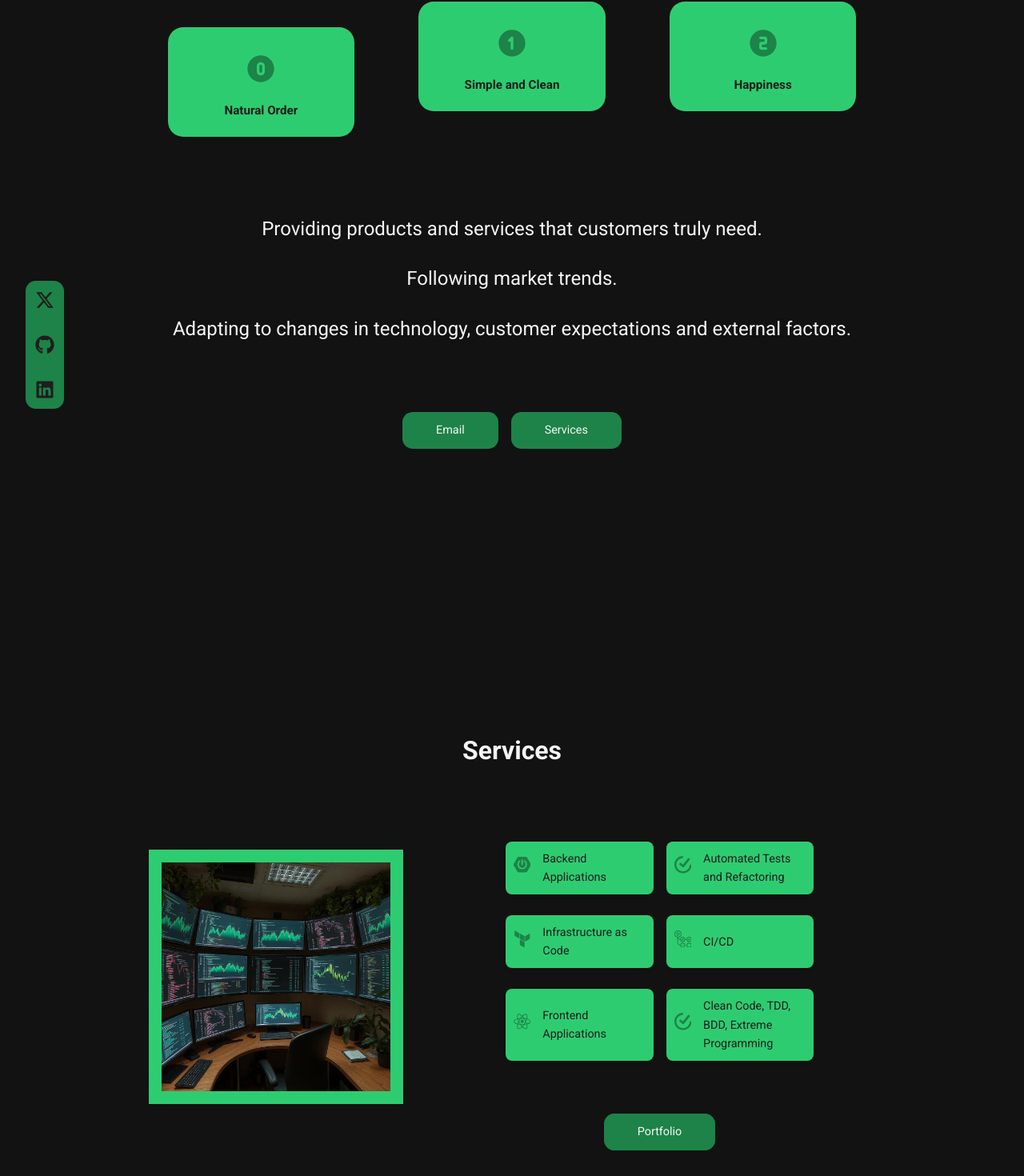
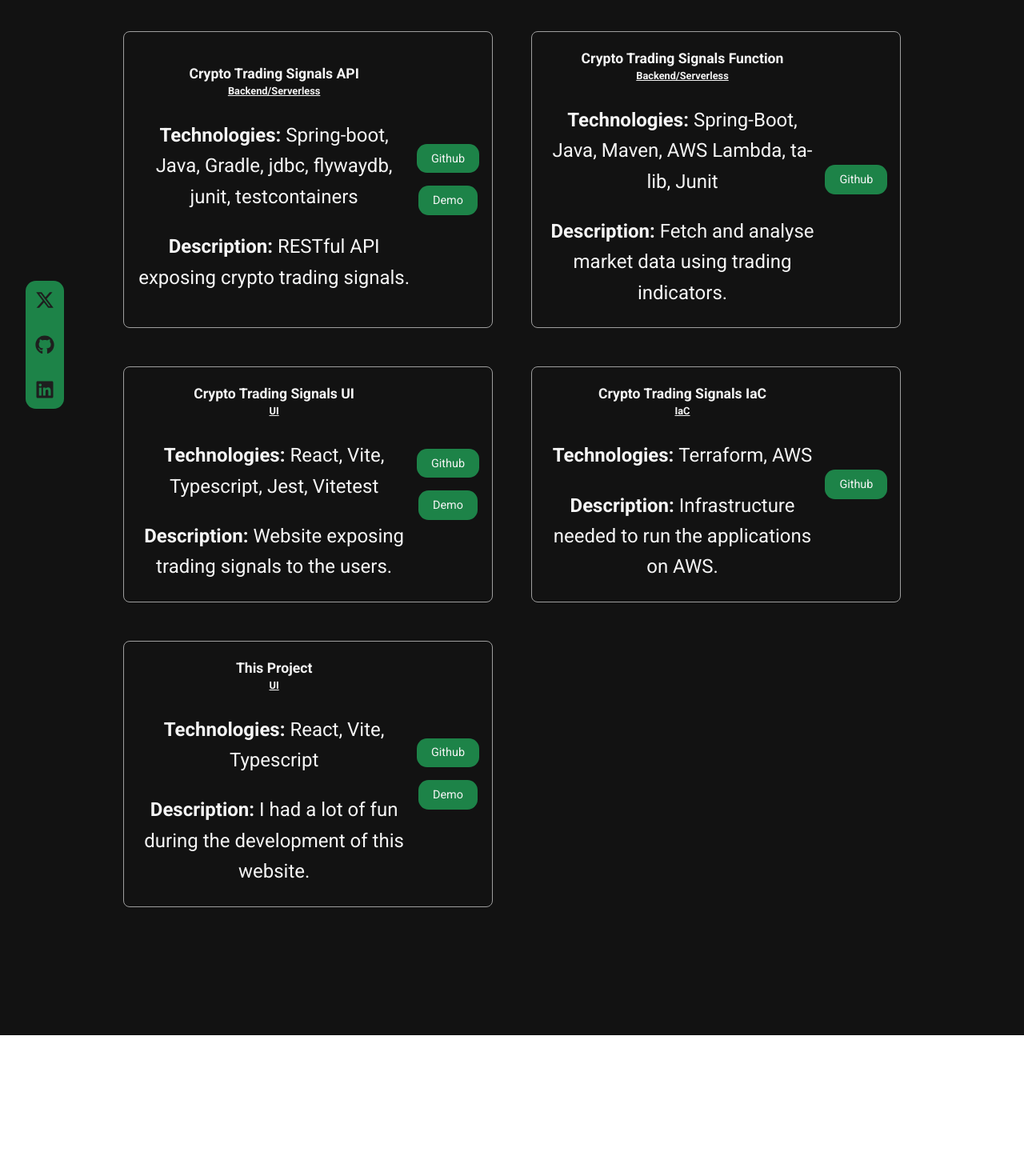
Before and after one commit to leandrodalbo/portfolio-app, a React (Vite) app: page /portfolio in a window 1280 px wide. Shown: the part 257-1727 px from the top of the page at 80% size. After the commit the page ends 1551 px from the top, so only its background shows below. Built offline with nearby package versions, Linux system fonts and the light colour scheme.

Commit message:
many improvements

```diff
--- a/package.json
+++ b/package.json
@@ -12,7 +12,8 @@
   "dependencies": {
     "react": "^18.3.1",
     "react-dom": "^18.3.1",
-    "react-icons": "^5.3.0"
+    "react-icons": "^5.3.0",
+    "react-router-dom": "^7.1.0"
   },
   "devDependencies": {
     "@eslint/js": "^9.13.0",
--- a/src/App.tsx
+++ b/src/App.tsx
@@ -14,6 +14,7 @@ import Intro from "./sections/intro/Intro";
 import Social from "./components/social/social";
 import { socialsData } from "./data/socialsdata";
 
+import { Route, BrowserRouter as Router, Routes } from "react-router-dom";
 export const App = () => {
   const [darkmode, setDarkMode] = useState(true);
 
@@ -23,13 +24,20 @@ export const App = () => {
 
   return (
     <ThemeContext.Provider value={{ dark: darkmode, toggleDark: changeTheme }}>
+      <Router>
       <main className={darkmode ? "darkmode" : "ligthmode"}>
-        <Navbar data={navdata} />
-        <Intro data={introData} />
-        <Services data={servicesData} />
-        <Portfolio data={portfolioData} />
+
+          <Navbar data={navdata} />
+          <Routes>
+            <Route path="/" element={ <Intro data={introData} />} />
+            <Route path="/services" element={<Services data={servicesData} />} />
+            <Route path="/portfolio" element={ <Portfolio data={portfolioData} />} />
+          </Routes>
+
         <Social data={socialsData}/>
+
       </main>
+      </Router>
     </ThemeContext.Provider>
   );
 };
--- a/src/components/card/card.css
+++ b/src/components/card/card.css
@@ -43,6 +43,10 @@
     margin-bottom: 0.5rem;
   }
 
+  .card.selected {
+    display: none;
+  }
+
 }
 
 @media screen and (max-width: 600px) {
@@ -56,4 +60,9 @@
     padding: 0.2rem;
     margin-bottom: 0.5rem;
   }
+
+  .card.selected {
+    display: none;
+  }
+
 }
--- a/src/data/portfoliodata.ts
+++ b/src/data/portfoliodata.ts
@@ -13,7 +13,7 @@ export const portfolioData: PortfolioData = {
       description: "RESTful API exposing crypto trading signals.",
       technologies:
         "Spring-boot, Java, Gradle, jdbc, flywaydb, junit, testcontainers",
-      link: "https://prod-trading-signals-alb-2085839500.eu-west-2.elb.amazonaws.com/apidocs/swagger-ui/index.html",
+      link: "https://www.cryptosignalzone.click/apidocs/swagger-ui/index.html",
       repo: "https://github.com/leandrodalbo/crypto-trading-signal",
     },
     {
--- a/src/data/sectionsdata.ts
+++ b/src/data/sectionsdata.ts
@@ -7,19 +7,19 @@ import { NavItem } from "./types";
 export const sectionsData: NavItem[] = [
   {
     id: 0,
-    link: "#intro",
+    link: "/",
     title: "intro",
     icon: FaQuestion,
   },
   {
     id: 1,
-    link: "#services",
+    link: "/services",
     title: "Services",
     icon: MdOutlineMiscellaneousServices,
   },
   {
     id: 2,
-    link: "#portfolio",
+    link: "/portfolio",
     title: "Portfolio",
     icon: IoCodeWorking,
   },
--- a/src/sections/intro/Intro.tsx
+++ b/src/sections/intro/Intro.tsx
@@ -2,6 +2,7 @@ import "./intro.css";
 import { useState } from "react";
 import { CardComponent } from "../../components/card/Card";
 import { IntroData } from "../../data/types";
+import { Link } from "react-router-dom";
 
 export interface IntroProps {
   data: IntroData;
@@ -14,7 +15,7 @@ const Intro = ({ data }: IntroProps) => {
   };
 
   return (
-    <section id="intro">
+    <section>
       <h2>{data.textheader}</h2>
       <div className="container introcontainer">
 
@@ -40,9 +41,11 @@ const Intro = ({ data }: IntroProps) => {
               <a href={data.email} className="btn primary">
                 {data.emailButton}
               </a>
-              <a href="#services" className="btn primary">
+              <Link to={"/services"} className="btn primary">
                 {data.servicesbutton}
-              </a>
+              </Link>
+
+
             </div>
 
           </div>
--- a/src/sections/navbar/Navbar.tsx
+++ b/src/sections/navbar/Navbar.tsx
@@ -2,6 +2,7 @@ import "./navbar.css";
 
 import { NavData } from "../../data/types";
 import { useThemeContext } from "../../context/ThemeContext";
+import { Link } from "react-router-dom";
 
 interface NavbarProps {
   data: NavData;
@@ -12,14 +13,18 @@ const Navbar = ({ data }: NavbarProps) => {
   return (
     <nav>
       <div className="container navcontainer">
-        <a className="logo" href="#intro">
-          <img src={data.logo} alt="JungleLogic Labs" />
-        </a>
+
+          <Link to={"/"} className="logo">
+            <img src={data.logo} alt="JungleLogic Labs" />
+          </Link>
+
 
         <ul className="navmenu">
           {data.items.map((it) => (
             <li key={it.id}>
-              <a href={it.link}>{<it.icon />}</a>
+              <Link to={it.link} >
+                 {<it.icon />}
+              </Link>
             </li>
           ))}
         </ul>
--- a/src/sections/portfolio/Portfolio.tsx
+++ b/src/sections/portfolio/Portfolio.tsx
@@ -23,7 +23,7 @@ const Portfolio = ({ data }: PortfolioProps) => {
   };
 
   return (
-    <section id="portfolio">
+    <section>
       <h2>{data.text}</h2>
       <div className="container portfoliocontainer">
         <div className="categorieswrap">
--- a/src/sections/services/Services.tsx
+++ b/src/sections/services/Services.tsx
@@ -1,3 +1,4 @@
+import { Link } from "react-router-dom";
 import Service from "../../components/service/Service";
 import { ServicesData } from "../../data/types";
 import "./services.css";
@@ -8,7 +9,7 @@ export interface ServicesProps {
 
 const Services = ({ data }: ServicesProps) => {
   return (
-    <section id="services">
+    <section>
       <h2>{data.text0}</h2>
       <div className="container servicescontainer">
           <div className="servicesimgcontainer">
@@ -23,9 +24,10 @@ const Services = ({ data }: ServicesProps) => {
           </div>
           <div className="servicesbtns">
 
-          <a href="#portfolio" className="btn primary">
+          <Link to={"/portfolio"} className="btn primary">
             {data.portfoliobutton}
-          </a>
+          </Link>
+
         </div>
         </div>
       </div>
```
Also changed, not shown: 1 other file (tests, documents, lock files or other folders).
